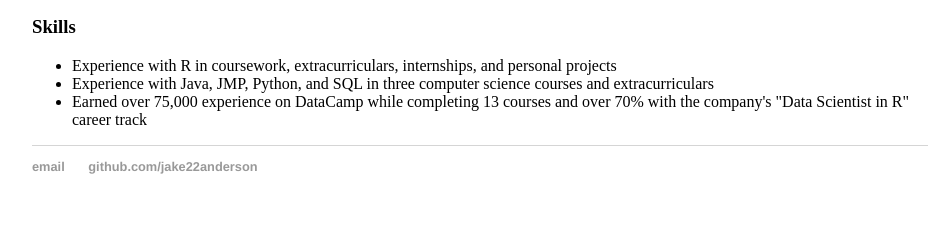
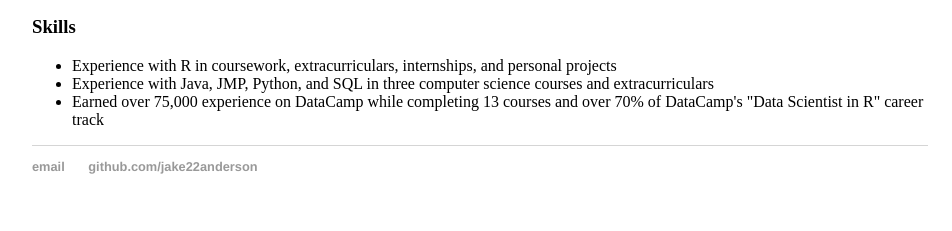
Before and after one commit to mtnartker/mtnartker.github.io, a Jekyll site: the page built from about/index.html, in a window 1280 px wide. Shown: the part 1402-1633 px from the top of the page, without its empty margins (160-1112 px from the left). Built offline with Jekyll 4.4.1, drawn with Linux system fonts in a browser that asks for light colours.

Commit message:
Update index.html

```diff
--- a/about/index.html
+++ b/about/index.html
@@ -61,4 +61,4 @@ title: About Me
 <ul>
   <li>Experience with R in coursework, extracurriculars, internships, and personal projects</li>
   <li>Experience with Java, JMP, Python, and SQL in three computer science courses and extracurriculars</li>
-  <li>Earned over 75,000 experience on DataCamp while completing 13 courses and over 70% with the company's "Data Scientist in R" career track</li>
+  <li>Earned over 75,000 experience on DataCamp while completing 13 courses and over 70% of DataCamp's "Data Scientist in R" career track</li>
```
